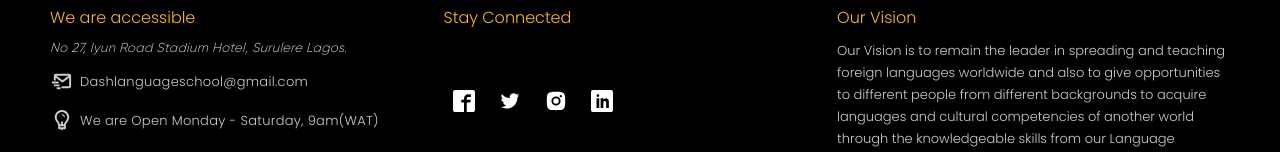
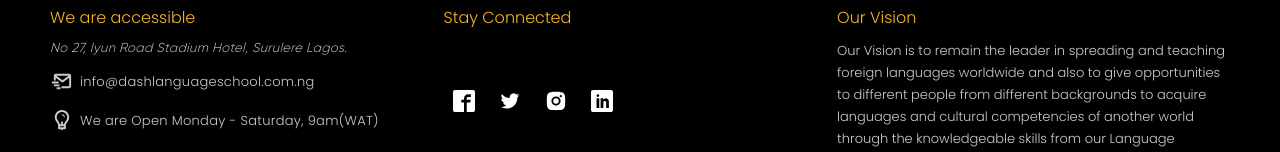
Before and after one commit to OfficialJhimmy/Dash-Language-Place, a React (Create React App) app: page / in a window 1280 px wide. Shown: the part 7420-7572 px from the top of the page. Built offline with nearby package versions, Linux system fonts and the light colour scheme.

Commit message:
Update index.jsx

```diff
--- a/src/components/Footer/index.jsx
+++ b/src/components/Footer/index.jsx
@@ -32,7 +32,7 @@ function Footer() {
             <p>
               <a href="mailto:Dashlanguageschool@gmail.com">
                 <BiMailSend className="keep-talking__icon" />
-                Dashlanguageschool@gmail.com
+                info@dashlanguageschool.com.ng
               </a>
             </p>
             <p>
```
